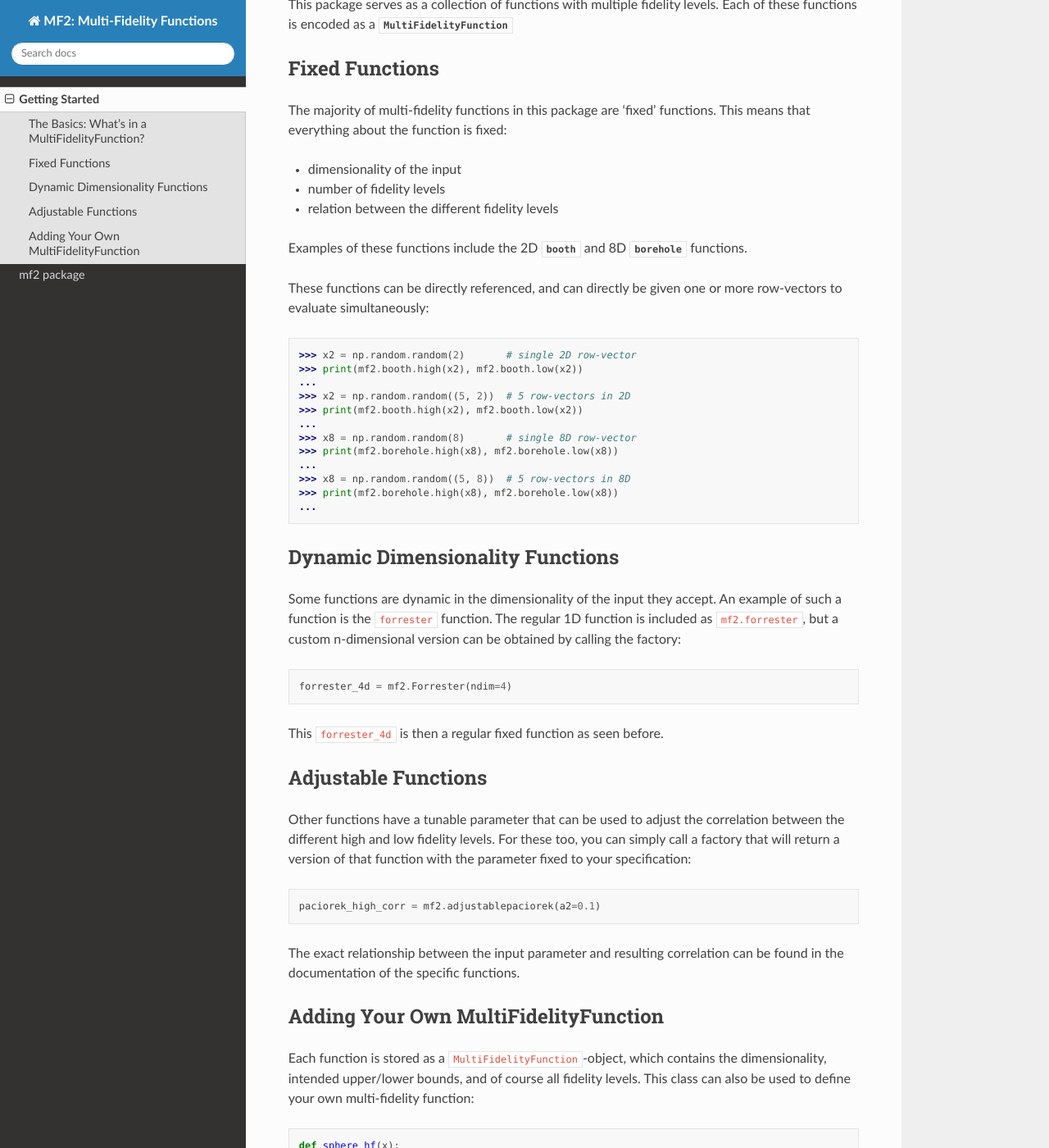
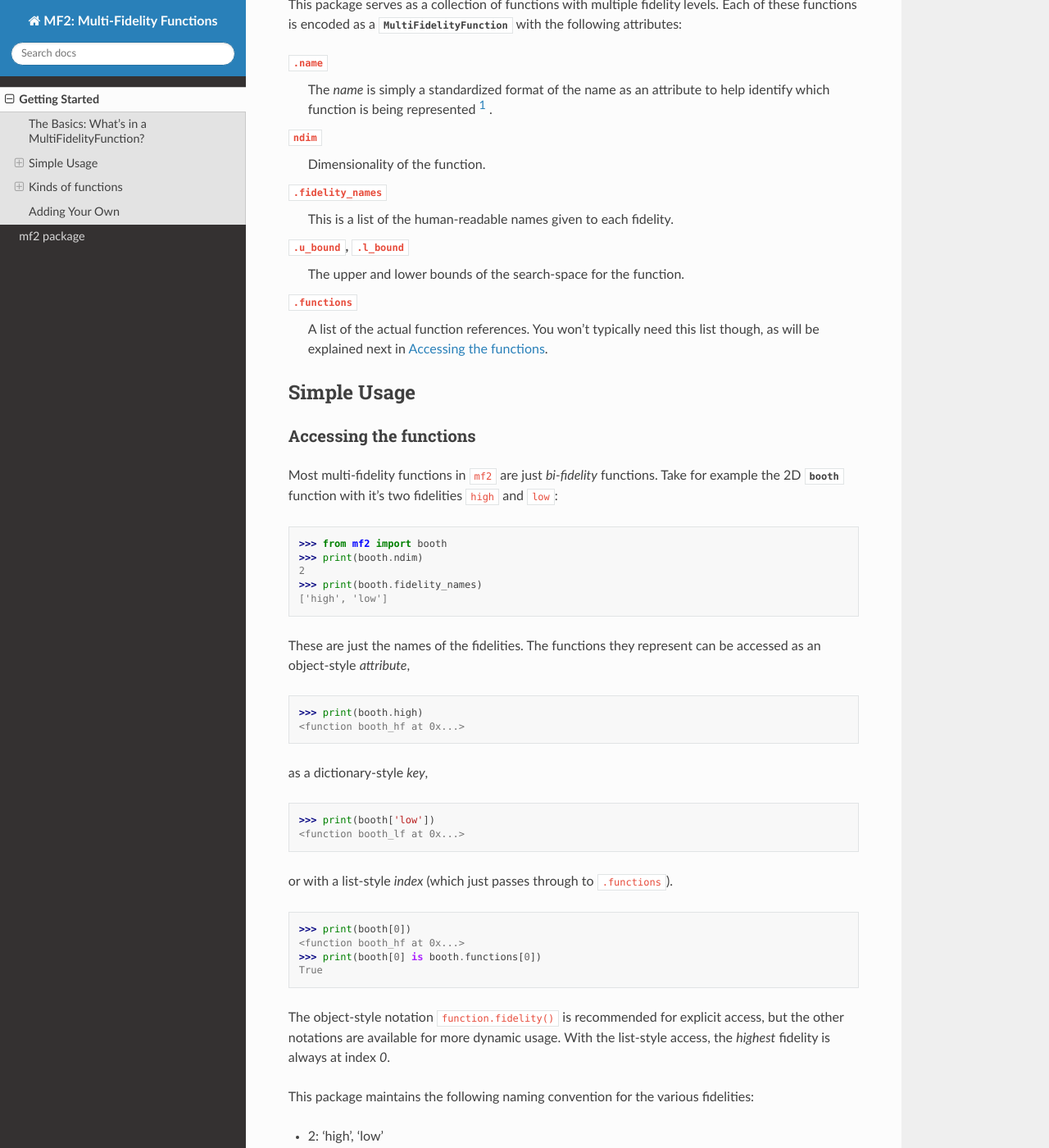
Before and after one commit to sjvrijn/mf2, a Sphinx documentation site: the page built from docs/source/getting-started.rst, in a window 1280 px wide and 1400 px high, scrolled down 271 px. Shown: the whole window at 82% size. Built offline with Sphinx 7.4.7 and the Read the Docs theme 2.0.0, drawn with Linux system fonts in a browser that asks for light colours; some of the changed text lies outside the part shown.

Commit message:
expanded getting-started page of docs

```diff
--- a/docs/source/getting-started.rst
+++ b/docs/source/getting-started.rst
@@ -1,19 +1,130 @@
 Getting Started
 ===============
 
-This page contains some examples to help get you started with using the ``mf2``
-package.
+This page contains some explained examples to help get you started with using
+the ``mf2`` package.
 
 The Basics: What's in a MultiFidelityFunction?
 ----------------------------------------------
 
 This package serves as a collection of functions with multiple fidelity levels.
 Each of these functions is encoded as a
-:class:`~mf2.multiFidelityFunction.MultiFidelityFunction`
+:class:`~mf2.multiFidelityFunction.MultiFidelityFunction` with the following
+attributes:
+
+``.name``
+    The *name* is simply a standardized format of the name as an attribute to
+    help identify which function is being represented [#footnote_name]_ .
+
+``ndim``
+    Dimensionality of the function.
+
+``.fidelity_names``
+    This is a list of the human-readable names given to each fidelity.
+
+``.u_bound``, ``.l_bound``
+    The upper and lower bounds of the search-space for the function.
+
+``.functions``
+    A list of the actual function references. You won't typically need this
+    list though, as will be explained next in :ref:`accessing_functions`.
 
 
+
+Simple Usage
+------------
+
+.. _accessing_functions:
+
+Accessing the functions
+^^^^^^^^^^^^^^^^^^^^^^^
+
+Most multi-fidelity functions in ``mf2`` are just *bi-fidelity* functions. Take
+for example the 2D :mod:`~mf2.booth` function with it's two fidelities ``high``
+and ``low``:
+
+    >>> from mf2 import booth
+    >>> print(booth.ndim)
+    2
+    >>> print(booth.fidelity_names)
+    ['high', 'low']
+
+These are just the names of the fidelities. The functions they represent can be
+accessed as an object-style *attribute*,
+
+    >>> print(booth.high)
+    <function booth_hf at 0x...>
+
+as a dictionary-style *key*,
+
+    >>> print(booth['low'])
+    <function booth_lf at 0x...>
+
+or with a list-style *index* (which just passes through to ``.functions``).
+
+    >>> print(booth[0])
+    <function booth_hf at 0x...>
+    >>> print(booth[0] is booth.functions[0])
+    True
+
+The object-style notation ``function.fidelity()`` is recommended for explicit
+access, but the other notations are available for more dynamic usage. With the
+list-style access, the *highest* fidelity is always at index *0*.
+
+This package maintains the following naming convention for the various
+fidelities:
+
+* 2: 'high', 'low'
+* 3: 'high', 'medium', 'low'
+
+
+Calling the functions
+^^^^^^^^^^^^^^^^^^^^^
+
+All functions in the ``mf2`` package assume *row-vectors* as input. To evaluate
+the function at a  single point, it can be given as a simple Python list or 1D
+numpy array. Multiple points can be passed to the function individually, or
+combined into a 2D list/array. The output of the function will always be
+returned as a 1D numpy array:
+
+    >>> X1 = [0.0, 0.0]
+    >>> print(booth.high(X1))
+    [74.]
+    >>> X2 = [
+    ...     [ 1.0,  1.0],
+    ...     [ 1.0, -1.0],
+    ...     [-1.0,  1.0],
+    ...     [-1.0, -1.0]
+    ... ]
+    >>> print(booth.high(X2))
+    [ 20.  80.  72. 164.]
+
+
+Using the bounds
+^^^^^^^^^^^^^^^^
+
+Each function also has a given upper and lower bound, stored as a 1D numpy
+array. They will be of the same length, and exactly as long as the
+dimensionality of the function [#footnote_ndim]_ .
+
+Below is an example function to create a uniform sample within the bounds::
+
+    import numpy as np
+
+    def sample_in_bounds(func, n_samples):
+        raw_sample = np.random.random((n_samples, func.ndim))
+
+        scale = func.u_bound - func.l_bound
+        sample = (raw_sample * scale) + func.l_bound
+
+        return sample
+
+
+Kinds of functions
+------------------
+
 Fixed Functions
----------------
+^^^^^^^^^^^^^^^
 
 The majority of multi-fidelity functions in this package are 'fixed' functions.
 This means that everything about the function is fixed:
@@ -25,25 +136,9 @@ This means that everything about the function is fixed:
 Examples of these functions include the 2D :mod:`~mf2.booth` and 8D
 :mod:`~mf2.borehole` functions.
 
-These functions can be directly referenced, and can directly be given one or
-more row-vectors to evaluate simultaneously::
-
-    >>> x2 = np.random.random(2)       # single 2D row-vector
-    >>> print(mf2.booth.high(x2), mf2.booth.low(x2))
-    ...
-    >>> x2 = np.random.random((5, 2))  # 5 row-vectors in 2D
-    >>> print(mf2.booth.high(x2), mf2.booth.low(x2))
-    ...
-    >>> x8 = np.random.random(8)       # single 8D row-vector
-    >>> print(mf2.borehole.high(x8), mf2.borehole.low(x8))
-    ...
-    >>> x8 = np.random.random((5, 8))  # 5 row-vectors in 8D
-    >>> print(mf2.borehole.high(x8), mf2.borehole.low(x8))
-    ...
-
 
 Dynamic Dimensionality Functions
---------------------------------
+^^^^^^^^^^^^^^^^^^^^^^^^^^^^^^^^
 
 Some functions are dynamic in the dimensionality of the input they accept. An
 example of such a function is the ``forrester`` function. The regular 1D
@@ -56,21 +151,21 @@ This ``forrester_4d`` is then a regular fixed function as seen before.
 
 
 Adjustable Functions
---------------------
+^^^^^^^^^^^^^^^^^^^^
 
 Other functions have a tunable parameter that can be used to adjust the
 correlation between the different high and low fidelity levels. For these too,
 you can simply call a factory that will return a version of that function with
 the parameter fixed to your specification::
 
-    paciorek_high_corr = mf2.adjustablepaciorek(a2=0.1)
+    paciorek_high_corr = mf2.adjustable.paciorek(a2=0.1)
 
 The exact relationship between the input parameter and resulting correlation
-can be found in the documentation of the specific functions.
+can be found in the documentation of the specific functions. See for example
+:mod:`~mf2.adjustable.paciorek`.
 
-
-Adding Your Own MultiFidelityFunction
--------------------------------------
+Adding Your Own
+---------------
 
 Each function is stored as a ``MultiFidelityFunction``-object, which contains
 the dimensionality, intended upper/lower bounds, and of course all fidelity
@@ -91,7 +186,12 @@ levels. This class can also be used to define your own multi-fidelity function::
     )
 
 Of these parameters, ``fidelity_names`` is optional, but highly recommended
-nonetheless. This package maintains the following naming convention for the
-various fidelities:
-* 2: 'high', 'low'
-* 3: 'high', 'medium', 'low'
+nonetheless.
+
+
+.. rubric:: Footnotes
+
+.. [#footnote_name] This is as they're instances of MultiFidelityFunction instead
+                    of separate classes.
+
+.. [#footnote_ndim] In fact, ``.ndim`` is defined as ``len(self.u_bound)``
```
